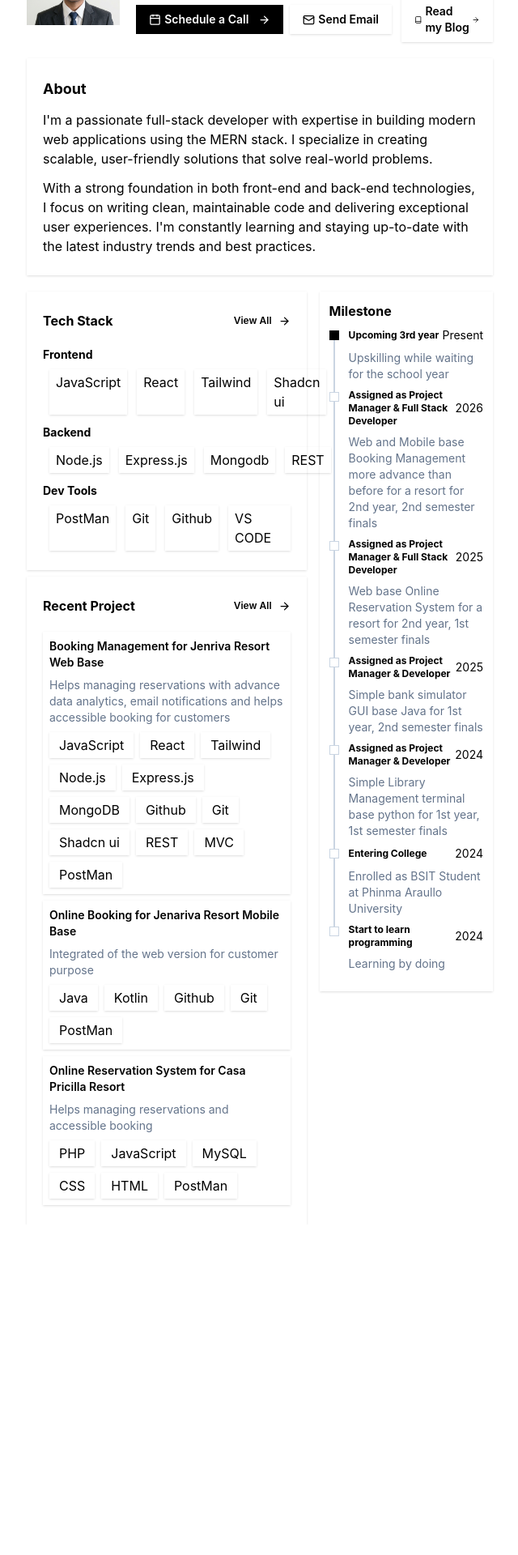
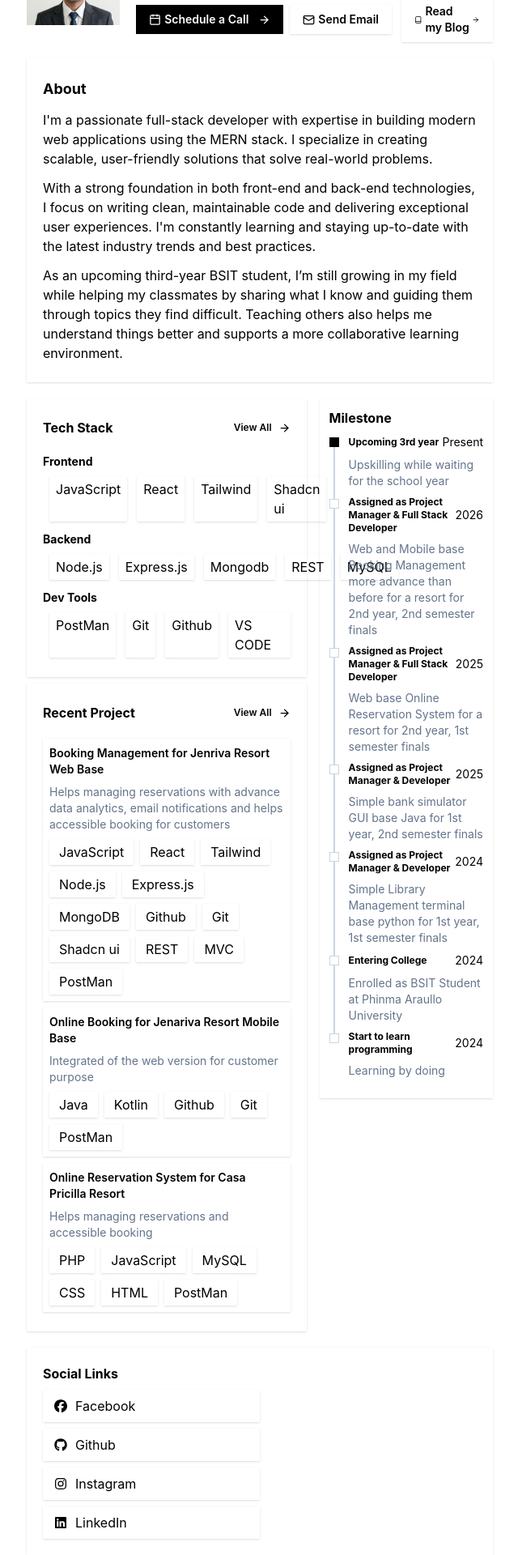
Before and after one commit to graneljr/portfolio, a React (Vite) app: page / in a window 1280 px wide. Shown: the part 146-2066 px from the top of the page at 81% size, without its empty margins (319-959 px from the left). Before the commit the page ends 1658 px from the top, so only its background shows below. Built offline with nearby package versions, Linux system fonts and the light colour scheme.

Commit message:
adding new info about me

```diff
--- a/package.json
+++ b/package.json
@@ -10,9 +10,11 @@
     "preview": "vite preview"
   },
   "dependencies": {
+    "@fortawesome/free-brands-svg-icons": "^7.2.0",
     "@fortawesome/react-fontawesome": "^3.3.1",
     "@tailwindcss/vite": "^4.2.4",
     "lucide-react": "^1.8.0",
+    "motion": "^12.38.0",
     "react": "^19.2.5",
     "react-dom": "^19.2.5",
     "tailwindcss": "^4.2.4"
--- a/src/App.jsx
+++ b/src/App.jsx
@@ -3,6 +3,13 @@ import reactLogo from "./assets/react.svg";
 import viteLogo from "./assets/vite.svg";
 import me from "./assets/image.png";
 import meNight from "./assets/night.png";
+import { FontAwesomeIcon } from "@fortawesome/react-fontawesome";
+import {
+  faGithub,
+  faFacebook,
+  faLinkedin,
+  faInstagram,
+} from "@fortawesome/free-brands-svg-icons";
 import {
   ArrowRight,
   Calendar,
@@ -12,12 +19,13 @@ import {
   Mail,
   Book,
 } from "lucide-react";
+import { motion } from "motion/react";
 function App() {
   const [count, setCount] = useState(0);
   const [dark, setDark] = useState(false);
 
   const frontend = ["JavaScript", "React", "Tailwind", "Shadcn ui"];
-  const backend = ["Node.js", "Express.js", "Mongodb", "REST"];
+  const backend = ["Node.js", "Express.js", "Mongodb", "REST", "MySQL"];
   const dev_tools = ["PostMan", "Git", "Github", "VS CODE"];
 
   const milestone = [
@@ -87,11 +95,38 @@ function App() {
       tools: ["PHP", "JavaScript", "MySQL", "CSS", "HTML", "PostMan"],
     },
   ];
+
+  const socials = [
+    {
+      name: "Facebook",
+      icon: faFacebook,
+      link: "",
+    },
+    {
+      name: "Github",
+      icon: faGithub,
+      link: "",
+    },
+    {
+      name: "Instagram",
+      icon: faInstagram,
+      link: "",
+    },
+    {
+      name: "LinkedIn",
+      icon: faLinkedin,
+      link: "",
+    },
+  ];
   return (
     <div
       className={`w-full flex items-center dark:bg-black dark:text-white pt-10 justify-center ${dark ? "dark" : ""} transition-all duration-300 ease-in-out`}
     >
-      <div className="w-[45%] flex flex-col gap-5">
+      <motion.div
+      initial={{opacity:0, translateY: 20}}
+      animate={{opacity:1, translateY: 0}}
+      transition={{duration:1, ease: "linear"}}
+      className="w-[45%] flex flex-col gap-5">
         <div className="w-full flex gap-5 items-center">
           <div className="relative w-[20%] aspect-square">
             <img
@@ -100,7 +135,6 @@ function App() {
                 dark ? "opacity-0" : "opacity-100"
               }`}
             />
-
 
             <img
               src={meNight}
@@ -172,6 +206,13 @@ function App() {
             delivering exceptional user experiences. I'm constantly learning and
             staying up-to-date with the latest industry trends and best
             practices.
+          </p>
+          <p>
+            As an upcoming third-year BSIT student, I’m still growing in my
+            field while helping my classmates by sharing what I know and guiding
+            them through topics they find difficult. Teaching others also helps
+            me understand things better and supports a more collaborative
+            learning environment.
           </p>
         </div>
         <div className="w-full flex gap-4">
@@ -280,7 +321,20 @@ function App() {
             </div>
           </div>
         </div>
-      </div>
+        <div className="p-5 shadow dark:bg-gray-200/10 flex gap-3 ">
+          <div className="w-1/2 flex flex-col gap-2">
+            <h1 className="text-md font-bold">Social Links</h1>
+            {socials.map((social, _) => (
+              <a
+                href={social.link}
+                className="shadow py-2 px-3 flex items-center gap-2"
+              >
+                <FontAwesomeIcon icon={social.icon} /> {social.name}
+              </a>
+            ))}
+          </div>
+        </div>
+      </motion.div>
     </div>
   );
 }
```
Also changed, not shown: 1 other file (tests, documents, lock files or other folders).
